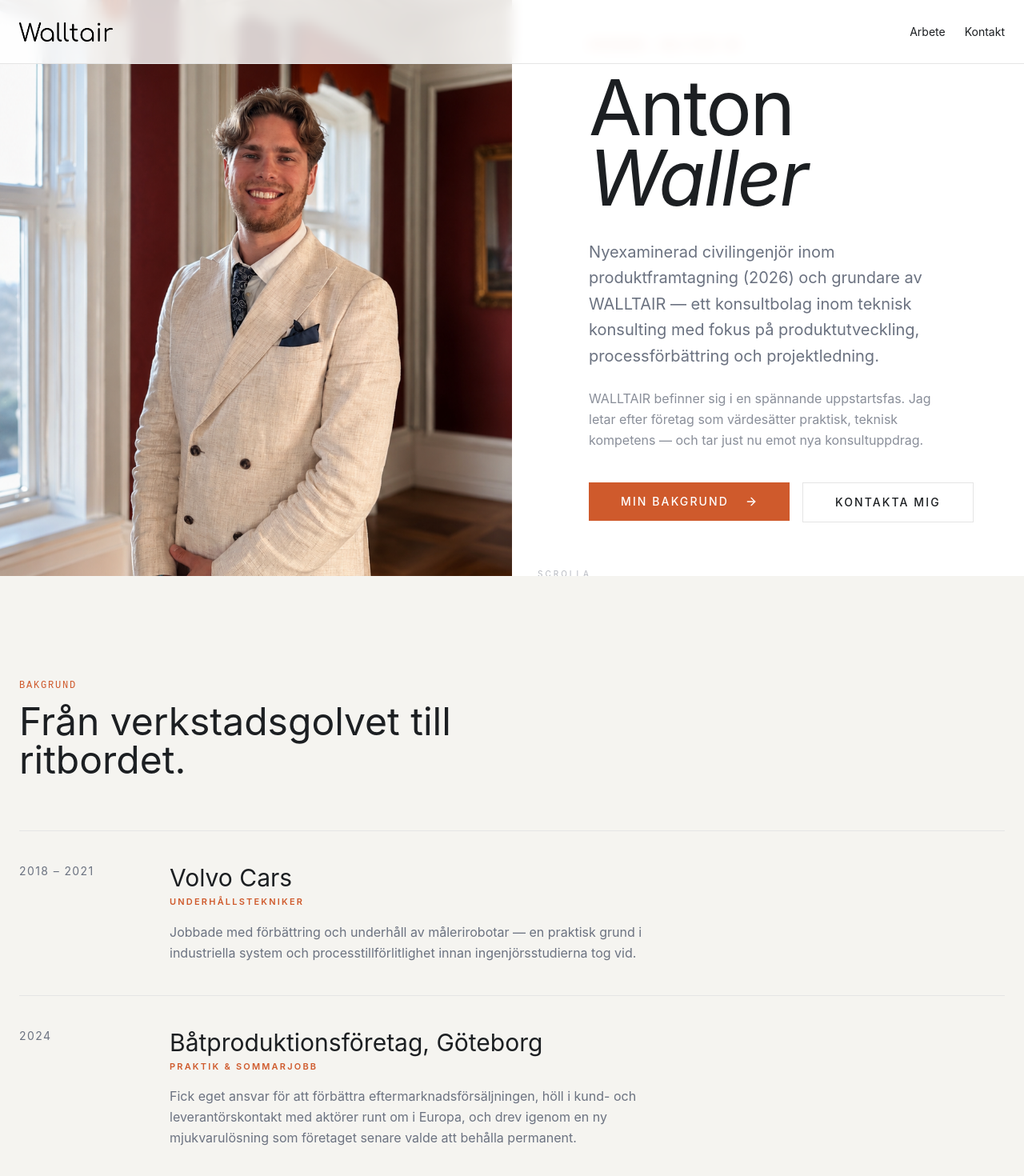
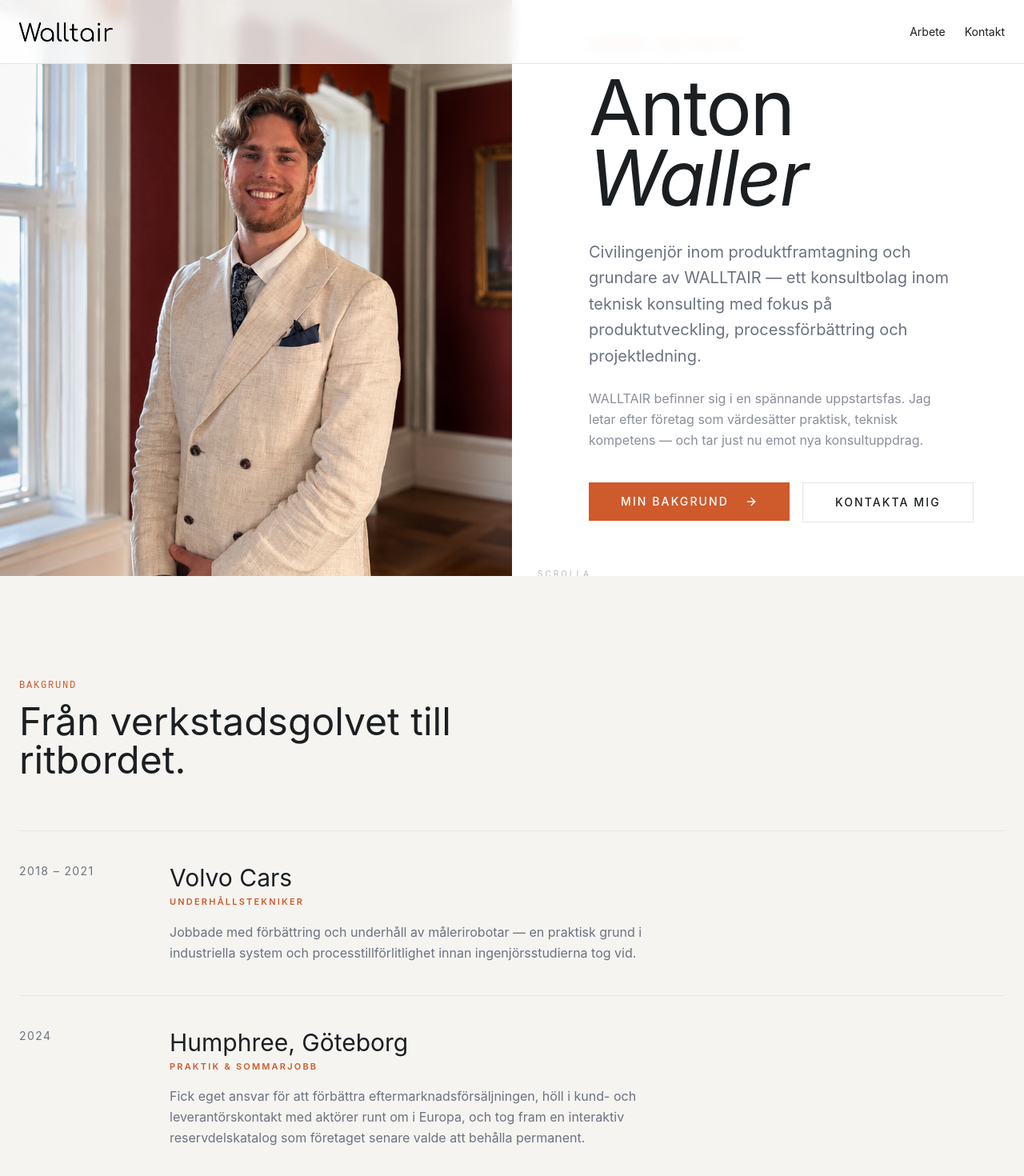
Before and after one commit to Walltair-code/Walltair-code.github.io, a React (Vite) app: page / in a window 1280 px wide. Shown: the top 1470 px of the page at 80% size. Built offline with nearby package versions, Linux system fonts and the light colour scheme.

Commit message:
Refine bio copy: drop "nyexaminerad" framing, name Humphree and the parts catalog

```diff
--- a/src/pages/Index.tsx
+++ b/src/pages/Index.tsx
@@ -44,8 +44,8 @@ const Index = () => {
                 <span className="italic">Waller</span>
               </h1>
               <p className="text-lg md:text-xl text-muted-foreground mb-6 leading-relaxed">
-                Nyexaminerad civilingenjör inom produktframtagning (2026) och grundare
-                av WALLTAIR — ett konsultbolag inom teknisk konsulting med fokus på
+                Civilingenjör inom produktframtagning och grundare av WALLTAIR —
+                ett konsultbolag inom teknisk konsulting med fokus på
                 produktutveckling, processförbättring och projektledning.
               </p>
               <p className="text-base text-muted-foreground/80 mb-10 leading-relaxed max-w-md">
@@ -121,10 +121,10 @@ const Index = () => {
               },
               {
                 period: "2024",
-                place: "Båtproduktionsföretag, Göteborg",
+                place: "Humphree, Göteborg",
                 role: "Praktik & sommarjobb",
                 description:
-                  "Fick eget ansvar för att förbättra eftermarknadsförsäljningen, höll i kund- och leverantörskontakt med aktörer runt om i Europa, och drev igenom en ny mjukvarulösning som företaget senare valde att behålla permanent.",
+                  "Fick eget ansvar för att förbättra eftermarknadsförsäljningen, höll i kund- och leverantörskontakt med aktörer runt om i Europa, och tog fram en interaktiv reservdelskatalog som företaget senare valde att behålla permanent.",
               },
               {
                 period: "2026",
```
